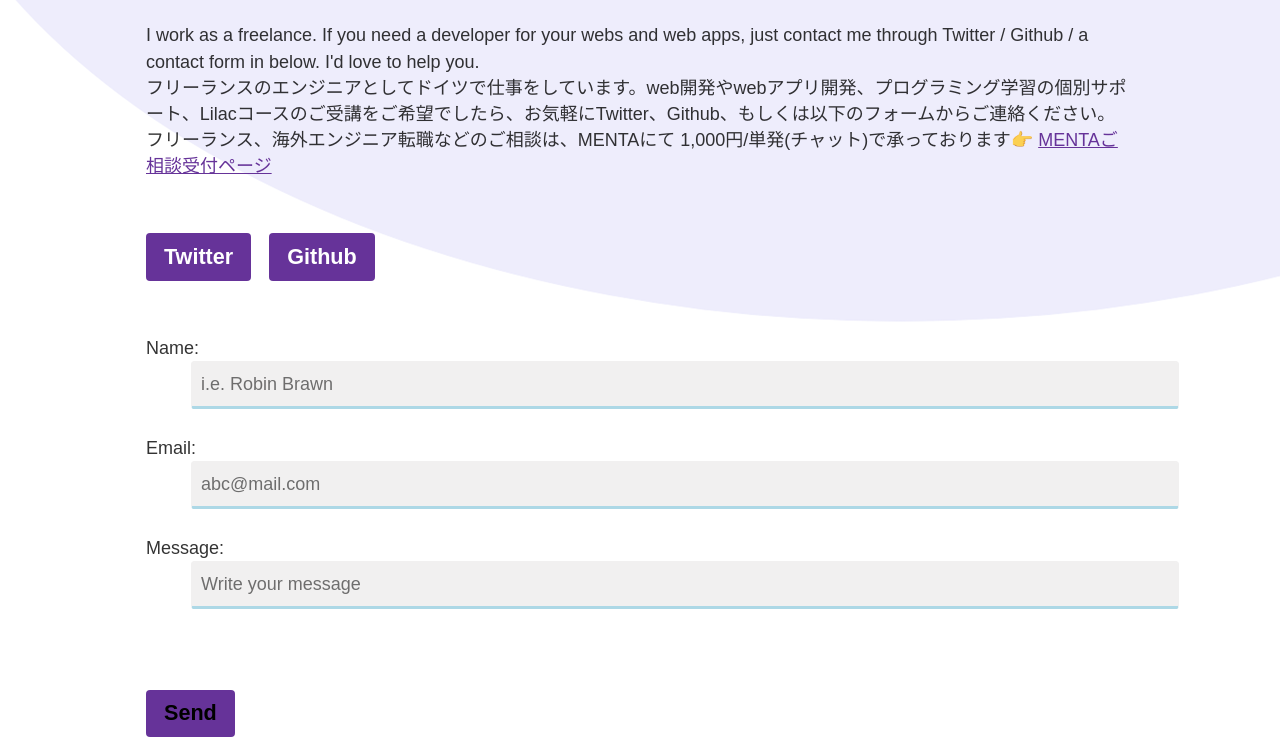
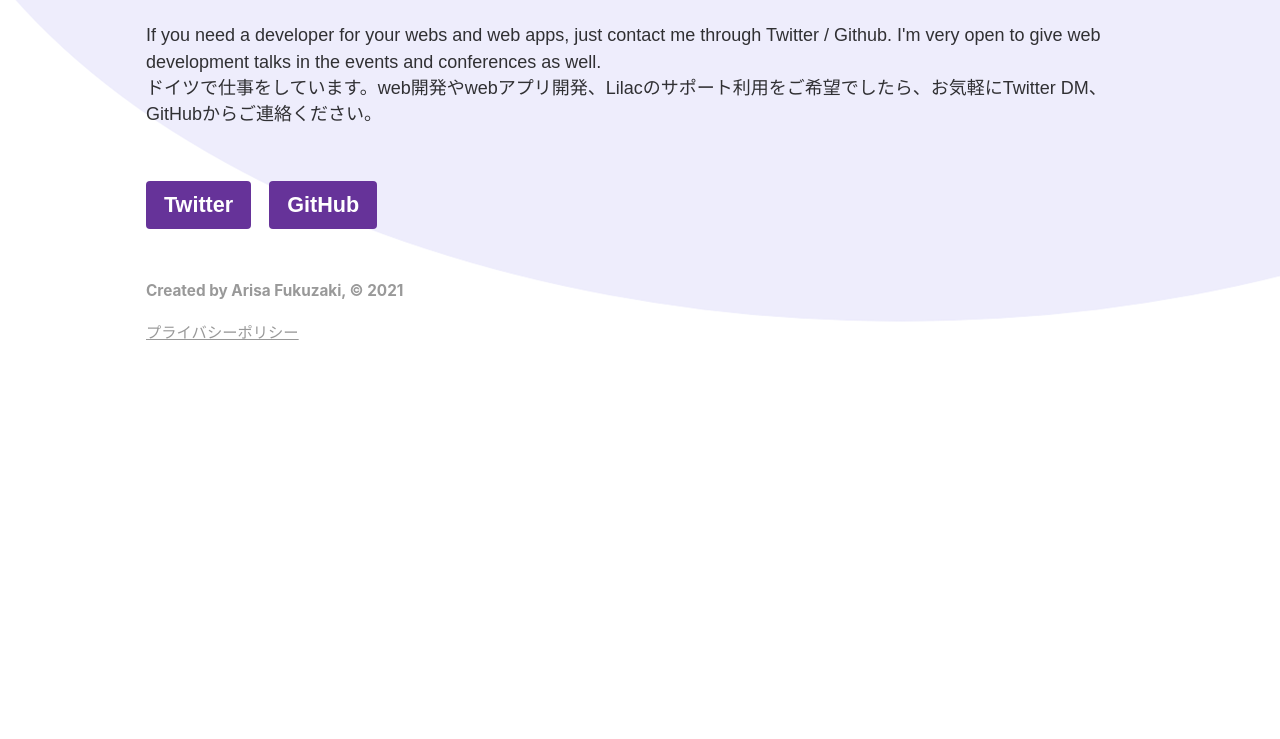
Before and after one commit to schabibi1/gatsbyCloud-contenful-blog, a Gatsby site: page /contact in a window 1280 px wide. Shown: the part 561-1300 px from the top of the page. After the commit the page ends 947 px from the top, so only its background shows below. Built offline with nearby package versions, Linux system fonts and the light colour scheme; Gatsby itself is replaced by a stand-in of ours.

Commit message:
fix: delete contact form from getform

```diff
--- a/src/components/contact-form.js
+++ /dev/null
@@ -1,32 +0,0 @@
-import React from 'react'
-
-import contactFormStyles from './contact-form.module.scss'
-
-const ContactForm = () => {
-  return (
-    <div>
-      <form
-        action="https://getform.io/f/6746bcaf-e462-4c55-ad6a-f133ec83f13c"
-        method="POST"
-      >
-        <p className={contactFormStyles.formFlex}>
-					<label>Name: </label>
-          <input type="text" name="name" placeholder="i.e. Robin Brawn" />
-				</p>
-				<p className={contactFormStyles.formFlex}>
-					<label>Email: </label>
-          <input type="email" name="email" placeholder="abc@mail.com" />
-				</p>
-				<p className={contactFormStyles.formFlex}>
-					<label>Message: </label>
-          <input type="text" name="message" placeholder="Write your message" />
-				</p>
-				<p>
-					<button className={contactFormStyles.contactButton} type="submit">Send</button>
-				</p>
-			</form>
-    </div>
-  )
-}
-
-export default ContactForm
--- a/src/components/contact-form.module.scss
+++ /dev/null
@@ -1,58 +0,0 @@
-form {
-  margin: 3rem 0 0 0;
-}
-
-.form-flex {
-  display: block;
-}
-
-input, textarea {
-  width: 95%;
-  padding: .5rem 3rem .5rem .5rem;
-  margin: 0 .1rem 0 0;
-  border: .05rem solid #f1f0f0;
-  border-bottom: .2rem solid #add8e6;
-  border-radius: .2rem;
-  background: #f1f0f0;
-}
-
-textarea {
-  padding: .5rem;
-  height: 8rem;
-}
-
-.contact-button {
-  background: #663399;
-  border-radius: 4px;
-  padding: .6rem 1rem;
-  font-size: 1.2rem;
-  font-weight: 800;
-  margin: 3rem 1rem 3rem 0;
-  color: #ffffff;
-  transition: all .3s;
-
-  &:hover {
-    background: #8f69b6;
-    color: #ffffff;
-    cursor: pointer;
-    transition: all .3s;
-  }
-}
-
-@media (min-width: 1050px) {
-  .form-flex {
-    display: flex;
-    align-items: center;
-  }
-
-  input, textarea {
-    width: 100%;
-    padding: .5rem;
-    margin: 0 0 0 2.5rem;
-  }
-
-  textarea {
-    margin: 0 0 0 1rem;
-    height: 10rem;
-  }
-}
--- a/src/pages/about.js
+++ b/src/pages/about.js
@@ -14,8 +14,8 @@ const AboutPage = () => {
 			<h1 className={aboutStyles.topTitle}>About Me?</h1>
 			<div>
 				I'm an Aikido fighter, programming teacher and a full stack developer based in Germany.
-				<br />Need a developer for your webs and web apps?
-				<br />一言で言うと合気道家であり、プログラミング講師であり、フルスタックエンジニアであり、ドイツ在住、たまに絵描き、それが私です。
+				<br />GatsbyConf 2021 speaker, podcaster and tech blog writer.
+				<br />合気道家であり、プログラミング講師であり、フルスタックエンジニアであり、ドイツ在住、たまに絵描き。GastbyConf 2021登壇、Podcast<a href="https://open.spotify.com/show/1VUEHqY3885ToC3uKU5CkP">「アノニマスですけど何か」</a>、テックブログ執筆 etc.
 			</div>
 			<button>
 				<Link to="/contact">contact me</Link>
--- a/src/pages/contact.js
+++ b/src/pages/contact.js
@@ -2,7 +2,6 @@ import React from 'react'
 
 import Layout from '../components/layout'
 import Head from '../components/head'
-import ContactForm from '../components/contact-form'
 import contactStyles from './contact.module.scss'
 
 const ContactPage = () => {
@@ -12,9 +11,10 @@ const ContactPage = () => {
 			<h3 className={contactStyles.topSubtitle}>Need a Developer?</h3>
 			<h1 className={contactStyles.topTitle}>Contact Me</h1>
 			<div>
-				I work as a freelance. If you need a developer for your webs and web apps, just contact me through Twitter / Github / a contact form in below. I'd love to help you.
-				<br />フリーランスのエンジニアとしてドイツで仕事をしています。web開発やwebアプリ開発、プログラミング学習の個別サポート、Lilacコースのご受講をご希望でしたら、お気軽にTwitter、Github、もしくは以下のフォームからご連絡ください。
-				<br />フリーランス、海外エンジニア転職などのご相談は、MENTAにて 1,000円/単発(チャット)で承っております👉 <a href="https://menta.work/plan/2157" target="_blank" rel="noopener noreferrer">MENTAご相談受付ページ</a>
+				If you need a developer for your webs and web apps, just contact me through Twitter / Github. I'm very open to give web development talks in the events and conferences as well.
+			</div>
+			<div>
+				ドイツで仕事をしています。web開発やwebアプリ開発、Lilacのサポート利用をご希望でしたら、お気軽にTwitter DM、GitHubからご連絡ください。
 			</div>
 
 			<button className={contactStyles.twitterColor}>
@@ -22,10 +22,8 @@ const ContactPage = () => {
 			</button>
 
 			<button className={contactStyles.githubColor}>
-				<a href="https://github.com/schabibi1" target="_blank" rel="noopener noreferrer">Github</a>
+				<a href="https://github.com/schabibi1" target="_blank" rel="noopener noreferrer">GitHub</a>
 			</button>
-
-			<ContactForm />
 		</Layout>
 	)
 }
```
